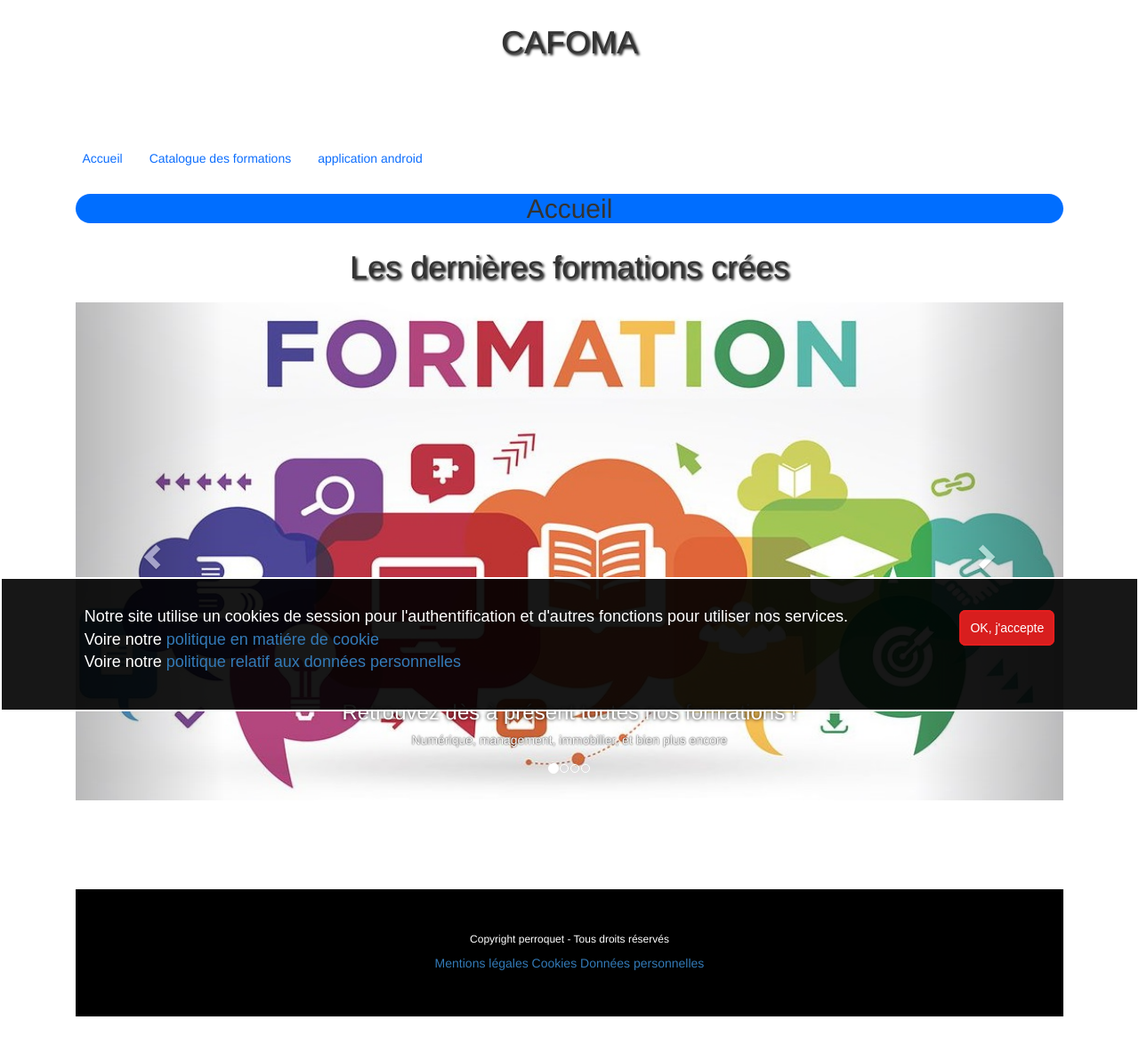
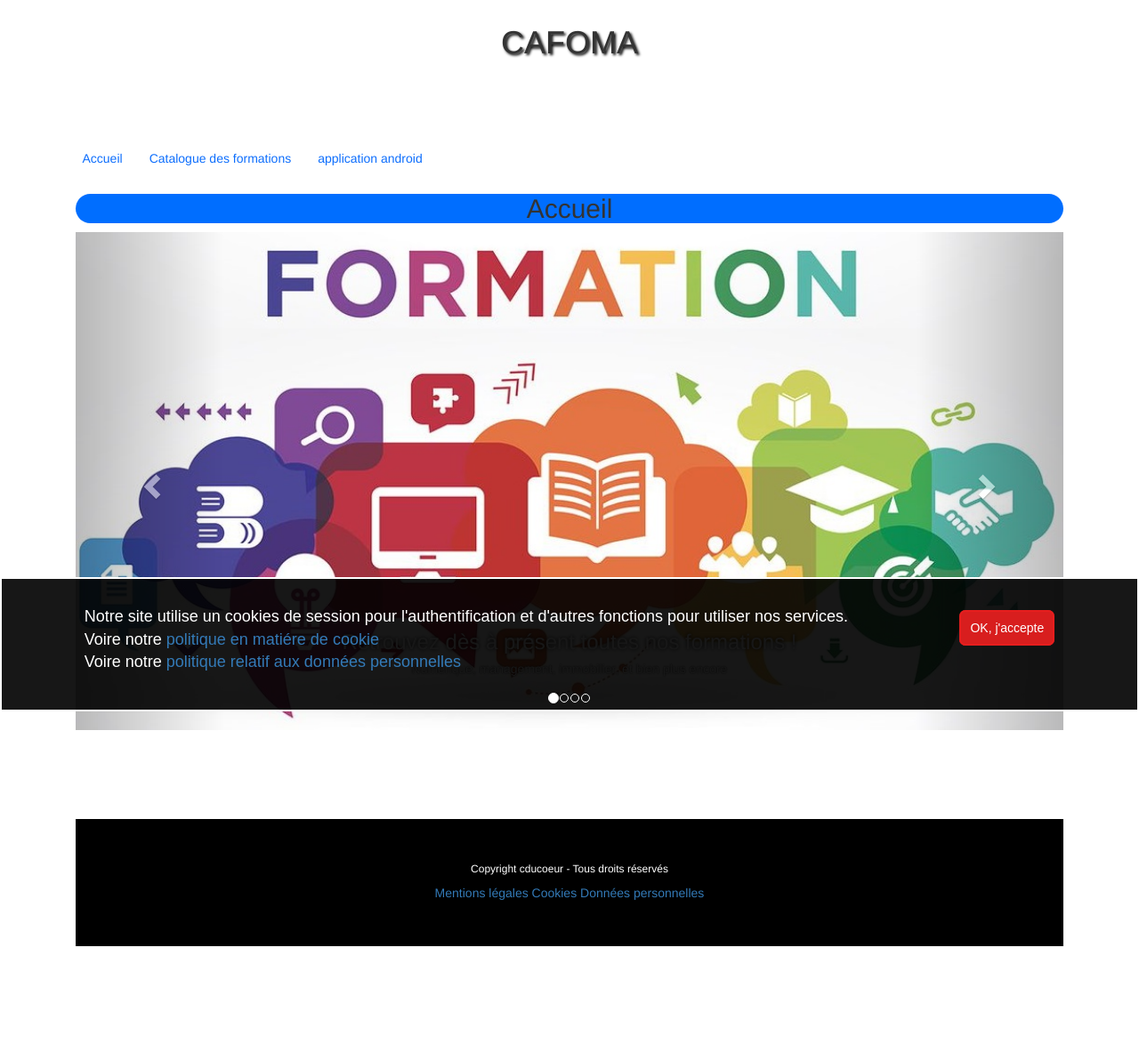
Before and after one commit to Leykh/formation, a PHP site: page / in a window 1280 px wide. Shown: the whole page at 89% size. After the commit the page ends 1064 px from the top, so only its background shows below. Run offline with PHP 8.4, Linux system fonts and the light colour scheme; data comes from the database, SQL or seed files in the repository.

Commit message:
correction

```diff
--- a/vue/accueil.view.php
+++ b/vue/accueil.view.php
@@ -5,7 +5,6 @@
   <script src="https://maxcdn.bootstrapcdn.com/bootstrap/3.4.1/js/bootstrap.min.js"></script>
 </head>
 
-<h1 style="border: 1px blue; padding: 10px;">Les dernières formations crées</h1>
   <body>
   <div id="myCarousel" class="carousel slide" data-ride="carousel">
     <ol class="carousel-indicators">
--- a/vue/template.view.php
+++ b/vue/template.view.php
@@ -86,7 +86,7 @@
     <div class="container">
 
         <footer>
-            <h6>Copyright perroquet - Tous droits réservés</h6>
+            <h6>Copyright cducoeur - Tous droits réservés</h6>
             <p class="text-center">
                 <a href="index.php?action=mentions-legales">Mentions légales</a>
                 <a href="index.php?action=cookies">Cookies</a>
```
